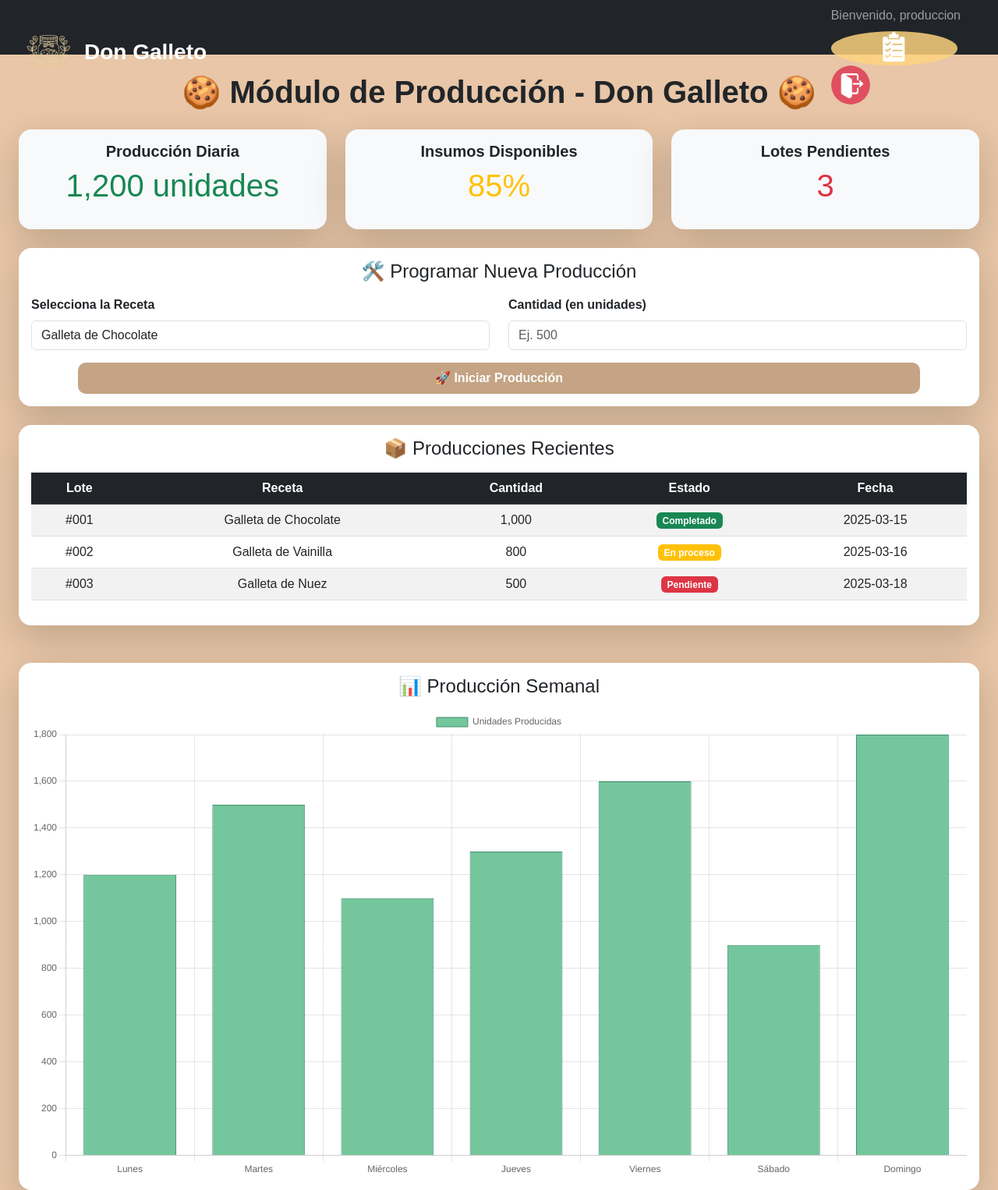
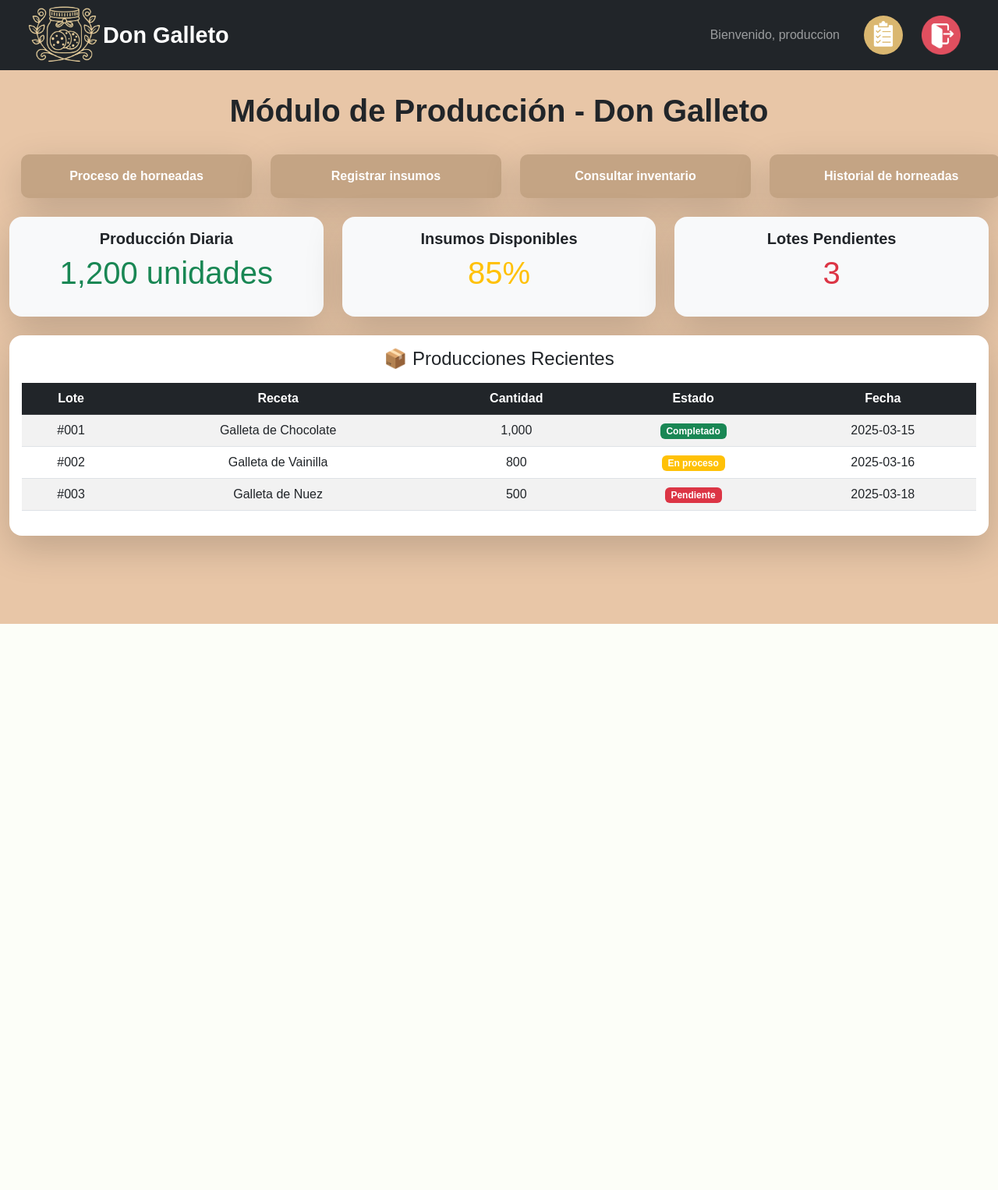
Before and after one commit to isaacrdmc/NewGalleto-M, a Flask app: page /production/produccion in a window 1280 px wide. Shown: the whole page at 78% size. After the commit the page ends 800 px from the top, so only its background shows below. Run offline with Flask 3, Linux system fonts and the light colour scheme; the visitor is signed in with stand-in values (Sample User, id 1); some libraries are stand-ins or nearby versions.

Commit message:
Refactorizar plantillas y rutas para mejorar la estructura y usabilidad; se actualizaron los títulos, se agregó funcionalidad de inventario y se mejoró la capacidad de respuesta.

```diff
--- a/modules/production/routes.py
+++ b/modules/production/routes.py
@@ -1,4 +1,5 @@
-from flask import render_template, request, Flask, render_template, request, redirect, url_for, session, flash, jsonify
+from datetime import datetime
+from flask import abort, render_template, request, Flask, render_template, request, redirect, url_for, session, flash, jsonify
 
 from modules.admin.services import obtener_proveedores
 #  ~ Importamos el archvio con el nombre del Blueprint para la sección
@@ -18,8 +19,62 @@ def produccion():
         return redirect(url_for('shared.login'))
     return render_template('produccion/produccion.html')
 
-@bp_production.route('/inventario_insumos')
-def inventario_insumos():
-    if 'username' not in session or session['role'] != 'produccion':
-        return redirect(url_for('shared.login'))
-    return render_template('produccion/mat_prim.html')
+@bp_production.route('/inventario')
+def inventario():
+    productos = [
+        {"nombre": "Harina", "imagen": "{{ url_for('static', filename='img/harina.png') }}", "cantidad": 100, "piezas": 30, "stock": 5},
+        {"nombre": "Azúcar", "imagen": "{{ url_for('static', filename='img/azucar.png') }}", "cantidad": 100, "piezas": 30, "stock": 0},
+        {"nombre": "Mantequilla", "imagen": "static/img/mantequilla.png", "cantidad": 100, "piezas": 30, "stock": 3},
+        {"nombre": "Huevos", "imagen": "static/img/huevos.png", "cantidad": 100, "piezas": 30, "stock": 8},
+    ]
+    return render_template('produccion/mat_prim.html', inventario=productos)
+
+
+@bp_production.route('/detalle/<nombre_insumo>')
+def detalle_insumo(nombre_insumo):
+    # Define los datos del inventario directamente aquí o usa la lista global
+    inventario_data = [
+        {
+            "nombre": "Harina",
+            "imagen": "static/img/harina.png",
+            "cantidad": 100,
+            "piezas": 30,
+            "stock": 5,
+            "lotes": [
+                {"id": 1, "cantidad": 50, "caducidad": "2023-12-31", "mermas": 2},
+                {"id": 2, "cantidad": 50, "caducidad": "2025-12-31", "mermas": 0}
+            ]
+        },
+        {
+            "nombre": "Azúcar",
+            "imagen": "static/img/azucar.png",
+            "cantidad": 200,
+            "piezas": 2,
+            "stock": 2,
+            "lotes": [
+                {"id": 1, "cantidad": 100, "caducidad": "2024-06-30", "mermas": 5},
+                {"id": 1, "cantidad": 100, "caducidad": "2024-06-30", "mermas": 5}
+            ]
+        }
+    ]
+
+    # Buscar el insumo en los datos
+    insumo = next((item for item in inventario_data
+                  if item['nombre'].lower() == nombre_insumo.lower()), None)
+
+    if not insumo:
+        abort(404, description="Insumo no encontrado")
+
+    # Calcular lotes próximos a caducar
+    hoy = datetime.now().date()
+    proximos_caducar = []
+
+    for lote in insumo.get('lotes', []):
+        fecha_cad = datetime.strptime(lote['caducidad'], "%Y-%m-%d").date()
+        if (fecha_cad - hoy).days <= 30:
+            proximos_caducar.append(lote)
+
+    return render_template('produccion/detalle_insumo.html',
+                         insumo=insumo,
+                         lotes=insumo.get('lotes', []),
+                         proximos_caducar=proximos_caducar)
--- a/modules/shared/routes.py
+++ b/modules/shared/routes.py
@@ -69,7 +69,7 @@ def login():
 
         flash('Nombre de usuario o contraseña incorrectos', 'danger')
 
-    return render_template('shared/login.html')
+    return render_template('shared/login.html', page_title='Iniciar Sesión')
 
 
 # Ruta para cerrar sesión
@@ -85,4 +85,4 @@ def register():
     if request.method == 'POST':
         # Lógica para registrar un cliente
         pass
-    return render_template('shared/register.html')
+    return render_template('shared/register.html', page_title='Registro')
--- a/static/css/styles.css
+++ b/static/css/styles.css
@@ -1,41 +1,114 @@
 /* Estilos generales */
 body {
     font-family: Arial, sans-serif;
-    background-color: #E8C6A7; /* Fondo cálido */
+    background-color: #E8C6A7;
     margin: 0;
-    padding-top: 70px; /* Ajuste para el navbar fijo */
+    padding-top: 70px;
 }
 
 /* Navbar */
 .navbar {
-    background-color: #2C2C2C; /* Fondo oscuro */
+    background-color: #2C2C2C;
     position: fixed;
     top: 0;
     left: 0;
     right: 0;
     z-index: 1050;
-    height: 70px;
+    height: 90px;
     display: flex;
     align-items: center;
     padding: 0 20px;
 }
 
-.navbar-brand {
-    display: flex;
-    align-items: center;
-    gap: 10px;
+/* Logo */
+.navbar-brand.logo {
+    margin-right: 0;
+    padding-right: 0;
+    z-index: 1051;
 }
 
-.navbar-brand img {
-    width: 60px;
+/* Tamaño aumentado del logo */
+.navbar-brand.logo img {
+    width: 100px;
     height: auto;
+    transition: all 0.3s ease;
 }
 
-.navbar-brand h3,
-.navbar-brand h2 {
+/* Título centrado */
+.navbar-title-center {
+    position: absolute;
+    left: 50%;
+    transform: translateX(-50%);
     color: white;
     font-weight: bold;
-    font-size: 1.4em;
+    font-size: 1.8em;
+    margin: 0;
+    white-space: nowrap;
+}
+
+/* Título pegado al logo */
+.navbar-title-left {
+    margin-left: 70px;
+    color: white;
+    font-weight: bold;
+    font-size: 1.8em;
+    margin: 0;
+}
+
+/* REEMPLAZA tus estilos de botones circulares con esto */
+.btn-icon-circle {
+    width: 50px;
+    height: 50px;
+    border-radius: 50% !important;
+    padding: 0 !important;
+    display: inline-flex;
+    align-items: center;
+    justify-content: center;
+    background-color: #ffd47ed5 !important;
+    margin-right: 15px;
+    border: none !important;
+    overflow: hidden;
+    /* Nuevas propiedades para asegurar */
+    min-width: 50px !important;
+    min-height: 50px !important;
+    line-height: 0 !important;
+}
+
+.btn-icon-circle-sm {
+    width: 50px !important;
+    height: 50px !important;
+    min-width: 45px !important;
+    min-height: 45px !important;
+    border-radius: 50% !important;
+}
+
+.btn-icon-circle img,
+.btn-icon-circle-sm img {
+    width: 70% !important;
+    height: auto !important;
+    object-fit: contain;
+    margin: 0 !important;
+    padding: 0 !important;
+}
+
+/* Offcanvas */
+.offcanvas.offcanvas-end {
+    z-index: 1050;
+    height: calc(100vh) !important;
+    transform: translateX(100%) !important;
+    top: 0;
+}
+
+.offcanvas.show:not(.hiding) {
+    transform: translateX(0) !important;
+}
+
+.offcanvas.show.hiding {
+    transform: translateX(100%) !important;
+}
+
+.offcanvas-backdrop {
+    z-index: 1040;
 }
 
 /* Contenedor principal del login */
@@ -58,31 +131,36 @@ body {
 /* Estilos del título */
 .login-box h3 {
     text-align: center;
-    margin-bottom: 20px;
+    margin: 10px 0 40px 0;
     font-weight: bold;
 }
 
 /* Estilos de los inputs */
 .input-box {
     width: 90%;
-    margin: 0 0 15px 0;
+    margin: 0 0 50px 15px;
     border: none;
     border-radius: 20px;
     background-color: #FFFFFF;
     color: black;
     font-size: 0.9em;
-    padding: 10px;
+    padding: 0 10px;
 }
 
 .input-box::placeholder {
     color: #876b4a;
 }
 
+.login-box label {
+    font-size: 0.8em;
+    margin: 0 30px;
+}
+
 /* Estilos del botón */
 .btn {
     background-color: #C4A484;
     color: white;
-    padding: 10px;
+    margin: 0 0 0 15px;
     border: none;
     border-radius: 10px;
     cursor: pointer;
--- a/templates/client/portal_cliente.html
+++ b/templates/client/portal_cliente.html
@@ -4,7 +4,7 @@
 <!-- Título del Portal -->
 <div class="container-fluid mt-4">
     <div class="row">
-        <div class="col-12 text-center mb-4">
+        <div class="col-12 text-center my-4">
             <h1>Bienvenido {{ session['role' ]}}!</h1>
             <p class="lead">¡Disfruta de nuestros productos y realiza tus pedidos fácilmente!</p>
         </div>
--- a/templates/produccion/produccion.html
+++ b/templates/produccion/produccion.html
@@ -2,8 +2,31 @@
 
 {% block content %}
 <div class="container-fluid">
-    <h1 class="my-4 text-center fw-bold">🍪 Módulo de Producción - Don Galleto 🍪</h1>
+    <h1 class="pt-5 pb-4 text-center fw-bold"> Módulo de Producción - Don Galleto </h1>
 
+    <!-- Sección de Estadísticas -->
+    <div class="row mb-4 text-center">
+        <div class="col-md-3">
+            <a href="URL_AQUI" class="btn btn-success w-100 py-3 shadow-lg">
+                <i class="fa-regular fa-oven"></i></i> Proceso de horneadas
+            </a>
+        </div>
+        <div class="col-md-3">
+            <a href="URL_AQUI" class="btn btn-primary w-100 py-3 shadow-lg">
+                <i class="fa-regular fa-jar-wheat"></i></i> Registrar insumos
+            </a>
+        </div>
+        <div class="col-md-3">
+            <a href="{{ url_for('production.inventario') }}" class="btn btn-warning w-100 py-3 shadow-lg">
+                <i class="fa-regular fa-magnifying-glass"></i> Consultar inventario
+            </a>
+        </div>
+        <div class="col-md-3">
+            <a href="URL_AQUI" class="btn btn-danger w-100 py-3 shadow-lg">
+                <i class="fa-regular fa-clipboard"></i></i> Historial de horneadas
+            </a>
+        </div>
+    </div>
     <!-- Sección de Estadísticas -->
     <div class="row mb-4">
         <div class="col-md-4">
@@ -29,35 +52,6 @@
                     <p class="display-6 text-danger">3</p>
                 </div>
             </div>
-        </div>
-    </div>
-
-    <!-- Formulario para Programar Producción -->
-    <div class="card border-0 shadow-lg rounded-4 mb-4">
-        <div class="card-body">
-            <h4 class="card-title text-center mb-3">🛠️ Programar Nueva Producción</h4>
-            <form id="productionForm">
-                <div class="row">
-                    <div class="col-md-6 mb-3">
-                        <label for="receta" class="form-label fw-bold">Selecciona la Receta</label>
-                        <select class="form-control" id="receta" name="receta" required>
-                            <option value="chocolate">Galleta de Chocolate</option>
-                            <option value="vainilla">Galleta de Vainilla</option>
-                            <option value="nuez">Galleta de Nuez</option>
-                            <option value="mantequilla">Galleta de Mantequilla</option>
-                        </select>
-                    </div>
-                    <div class="col-md-6 mb-3">
-                        <label for="cantidad" class="form-label fw-bold">Cantidad (en unidades)</label>
-                        <input type="number" class="form-control" id="cantidad" name="cantidad" placeholder="Ej. 500" required min="1">
-                    </div>
-                </div>
-                <div class="text-center">
-                    <button type="submit" class="btn btn-success px-5 py-2 fw-bold">
-                        🚀 Iniciar Producción
-                    </button>
-                </div>
-            </form>
         </div>
     </div>
 
@@ -102,15 +96,6 @@
         </div>
     </div>
 
-    <!-- Gráfica de Producción -->
-    <div class="card border-0 shadow-lg rounded-4">
-        <div class="card-body">
-            <h4 class="card-title text-center mb-3">📊 Producción Semanal</h4>
-            <canvas id="productionChart"></canvas>
-        </div>
-    </div>
-</div>
-
 <!-- Scripts para la Gráfica -->
 <script src="https://cdn.jsdelivr.net/npm/chart.js"></script>
 <script>
--- a/templates/shared/base.html
+++ b/templates/shared/base.html
@@ -12,78 +12,84 @@
 </head>
 
 <body>
-    <div class="container-fluid">
+    <div class="container-fluid px-0">
         <!-- Navbar -->
-        <nav class="navbar navbar-dark bg-dark">
-            <div class="container-fluid">
+        <nav class="navbar navbar-expand-lg navbar-dark bg-dark py-2">
+            <div class="container-fluid align-items-center position-relative">
                 <!-- Logo de la empresa a la izquierda -->
-                <a class="navbar-brand" href="{{ url_for('shared.index') }}">
-                    <img src="{{ url_for('static', filename='img/logo3.png') }}" alt="Logo"
-                        class="d-inline-block align-text-top">
+                <a class="navbar-brand logo me-0" href="{{ url_for('shared.index') }}">
+                    <img src="{{ url_for('static', filename='img/logo3.png') }}" alt="Logo" width="100" height="auto"
+                        class="d-inline-block align-top">
                 </a>
 
                 {% if not 'username' in session %}
-                <div class="navbar-brand mx-auto text-center">
-                    <h3 class="mb-0">Iniciar Sesión</h3>
-                </div>
+                <h3 class="navbar-title-center">{{ page_title }}</h3>
                 {% endif %}
 
                 {% if 'username' in session %}
+                <button class="navbar-toggler" type="button" data-bs-toggle="collapse" data-bs-target="#navbarContent"
+                    aria-controls="navbarContent" aria-expanded="false" aria-label="Toggle navigation">
+                    <span class="navbar-toggler-icon"></span>
+                </button>
+
+                <div class="collapse navbar-collapse" id="navbarContent">
                     {% if session['role'] != 'cliente' %}
-                <div class="navbar-brand text-left">
-                    <a href="{{ url_for('shared.index') }}" class="text-decoration-none">
-                        <h2 class="mb-0">Don Galleto</h2>
-                    </a>
-                </div>
-                <div class="navbar-nav ms-auto">
+                    <h2 class="navbar-title-left">
+                        <a href="{{ url_for('shared.index')}}" class="text-decoration-none text-white">Don Galleto</a>
+                    </h2>
+                    <div class="d-flex align-items-center ms-auto">
                         <span class="navbar-text me-3">
                             Bienvenido, {{ session['role'] }}
                         </span>
                         {% if session['role'] == 'produccion' %}
-                    <a class="submit rounded-circle d-flex align-items-center justify-content-center px-1"
-                        href="{{ url_for('production.inventario_insumos') }}"
-                        style="margin-right: 20px; background-color: #ffd47ed5;">
-                        <img src="{{ url_for('static', filename='img/portapapeles.png') }}" alt="Insumos" width="40">
+                        <a class="btn btn-icon-circle btn-icon-circle-sm d-flex align-items-center justify-content-center p-0"
+                            href="{{ url_for('production.inventario') }}"
+                            style="background-color: #ffd47ed5 !important;">
+                            <img src="{{ url_for('static', filename='img/portapapeles.png') }}" alt="Insumos">
                         </a>
                         {% endif %}
+
                         {% if session['role'] == 'ventas' %}
-                    <a class="submit rounded-circle d-flex align-items-center justify-content-center px-1"
+                        <a class="btn btn-icon-circle btn-icon-circle-sm d-flex align-items-center justify-content-center p-0"
                             href="{{ url_for('ventas.inventario_galletas') }}"
-                        style="margin-right: 20px; background-color: #ffd47ed5;">
-                        <img src="{{ url_for('static', filename='img/portapapeles.png') }}" alt="Galletas" width="40">
+                            style="background-color: #ffd47ed5 !important;">
+                            <img src="{{ url_for('static', filename='img/portapapeles.png') }}" alt="Galletas">
                         </a>
                         {% endif %}
-                    <a class="submit" href="{{ url_for('shared.logout') }}">
-                        <img src="{{ url_for('static', filename='img/exit.png') }}" alt="Cerrar Sesión"
-                            class="me-2 rounded-circle" width="50">
+                        <a class="ms-2 px-3" href="{{ url_for('shared.logout') }}">
+                            <img src="{{ url_for('static', filename='img/exit.png') }}" alt="Cerrar Sesión" width="50">
                         </a>
                     </div>
                     {% endif %}
+
                     {% if session['role'] == 'cliente' %}
-                <div class="navbar-brand mx-auto text-center">
-                    <a href="{{ url_for('shared.index') }}" class="text-decoration-none">
-                        <h2 class="mb-0">Don Galleto</h2>
-                    </a>
-                </div>
+                    <h2 class="navbar-title-center">Don Galleto</h2>
+
+                    <div class="d-flex align-items-center ms-auto">
                         <!-- Menú desplegable de perfil -->
-                <div class="dropdown" style="margin-right: 20px;">
+                        <div class="dropdown me-3">
                             <a class="dropdown-toggle text-decoration-none" href="#" role="button" id="dropdownMenuLink"
                                 data-bs-toggle="dropdown" aria-expanded="false">
                                 <img src="{{ url_for('static', filename='img/usuario.png') }}" alt="Perfil" width="40">
                             </a>
-                    <ul class="dropdown-menu" aria-labelledby="dropdownMenuLink">
+                            <ul class="dropdown-menu dropdown-menu-end" aria-labelledby="dropdownMenuLink">
                                 <li><a class="dropdown-item" href="{{ url_for('cliente.perfil') }}">Ver perfil</a></li>
-                        <li><a class="dropdown-item" href="{{ url_for('shared.logout') }}">Cerrar sesión</a></li>
+                                <li><a class="dropdown-item" href="{{ url_for('shared.logout') }}">Cerrar sesión</a>
+                                </li>
                             </ul>
                         </div>
-                <!-- Menú lateral (Sidemenu) para el carrito -->
-                <div class="d-flex align-items-center" style="margin-right: 20px;">
+
+                        <!-- Carrito -->
                         <a href="#" class="text-decoration-none" data-bs-toggle="offcanvas"
                             data-bs-target="#offcanvasCarrito" aria-controls="offcanvasCarrito">
-                        <img src="{{ url_for('static', filename='img/carrito.png') }}" alt="Carrito" class="me-2"
-                            width="50">
+                            <img src="{{ url_for('static', filename='img/carrito.png') }}" alt="Carrito" width="50">
                         </a>
                     </div>
+                    {% endif %}
+                </div>
+                {% endif %}
+            </div>
+        </nav>
 
         <!-- Offcanvas para el carrito -->
         <div class="offcanvas offcanvas-end" tabindex="-1" id="offcanvasCarrito"
@@ -113,10 +119,7 @@
                 </div>
             </div>
         </div>
-                {% endif %}
-                {% endif %}
-            </div>
-        </nav>
+
         {% block content %}
         {% endblock %}
     </div>
--- a/templates/ventas/ventas.html
+++ b/templates/ventas/ventas.html
@@ -5,7 +5,7 @@
 <div class="container-fluid mt-4">
     <div class="row">
         <div class="col-12">
-            <h1 class="my-4 text-center fw-bold">🍪 Módulo de Ventas - Don Galleto 🍪</h1>
+            <h1 class="my-4 text-center fw-bold"> Módulo de Ventas - Don Galleto </h1>
         </div>
     </div>
     <!-- Fila de tarjetas con estadísticas -->
```
Also changed, not shown: other parts of static/css/styles.css (+88 -18 lines), templates/produccion/detalle_insumo.html (added, +95 -0 lines), templates/produccion/mat_prim.html (+20 -25 lines), templates/shared/register.html (+2 -5 lines), static/img/azucar.png (added). Lines whose indentation alone changed are shown as unchanged.
